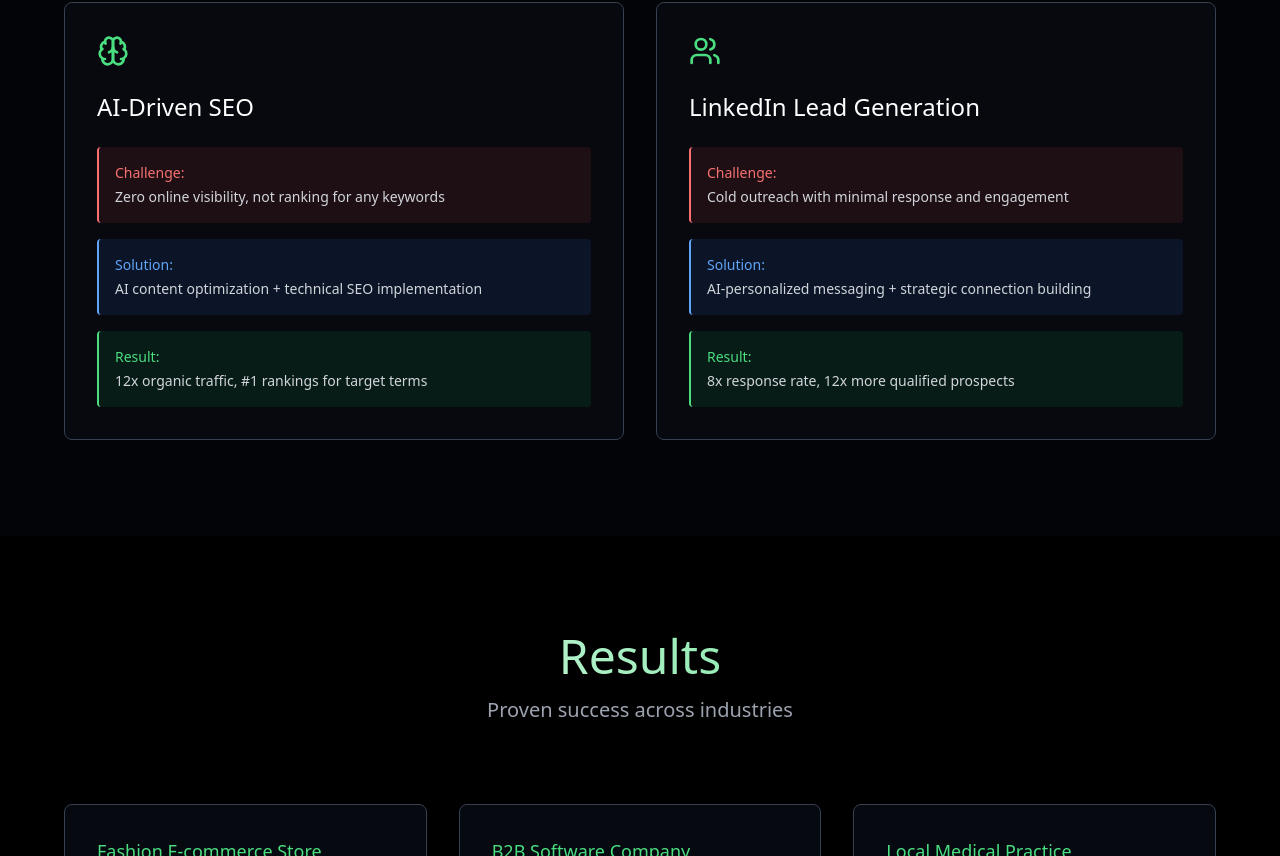
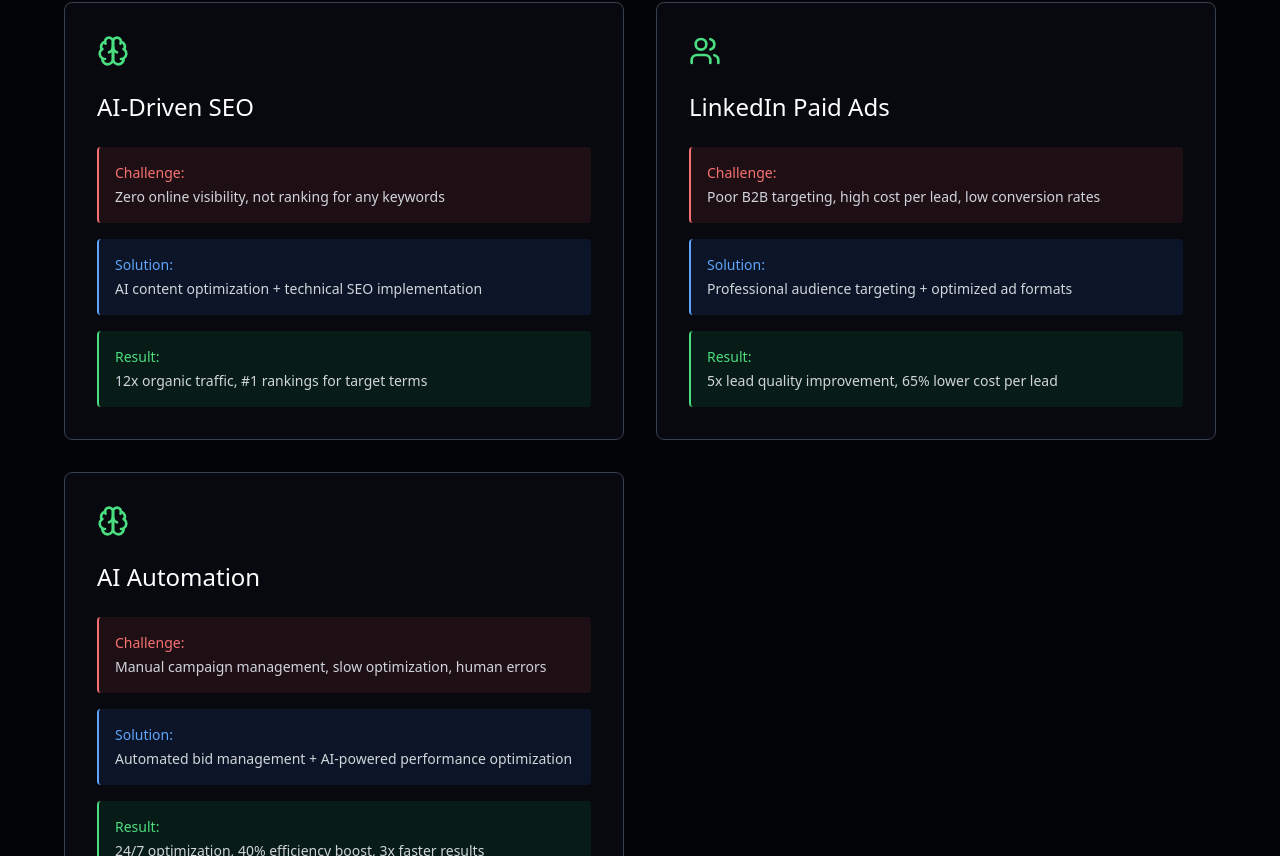
Before and after one commit to prnb07/Pranav-Portfolio, a React (Vite) app: page / in a window 1280 px wide. Shown: the part 4524-5380 px from the top of the page. Built offline with nearby package versions, Linux system fonts and the light colour scheme.

Commit message:
Update services: Add AI Automation and change LinkedIn service

```diff
--- a/src/App.tsx
+++ b/src/App.tsx
@@ -60,11 +60,18 @@ const Portfolio = () => {
       icon: Brain
     },
     {
-      title: "LinkedIn Lead Generation",
-      problem: "Cold outreach with minimal response and engagement",
-      solution: "AI-personalized messaging + strategic connection building",
-      result: "8x response rate, 12x more qualified prospects",
+      title: "LinkedIn Paid Ads",
+      problem: "Poor B2B targeting, high cost per lead, low conversion rates",
+      solution: "Professional audience targeting + optimized ad formats",
+      result: "5x lead quality improvement, 65% lower cost per lead",
       icon: Users
+    },
+    {
+      title: "AI Automation",
+      problem: "Manual campaign management, slow optimization, human errors",
+      solution: "Automated bid management + AI-powered performance optimization",
+      result: "24/7 optimization, 40% efficiency boost, 3x faster results",
+      icon: Brain
     }
   ];
 
```
